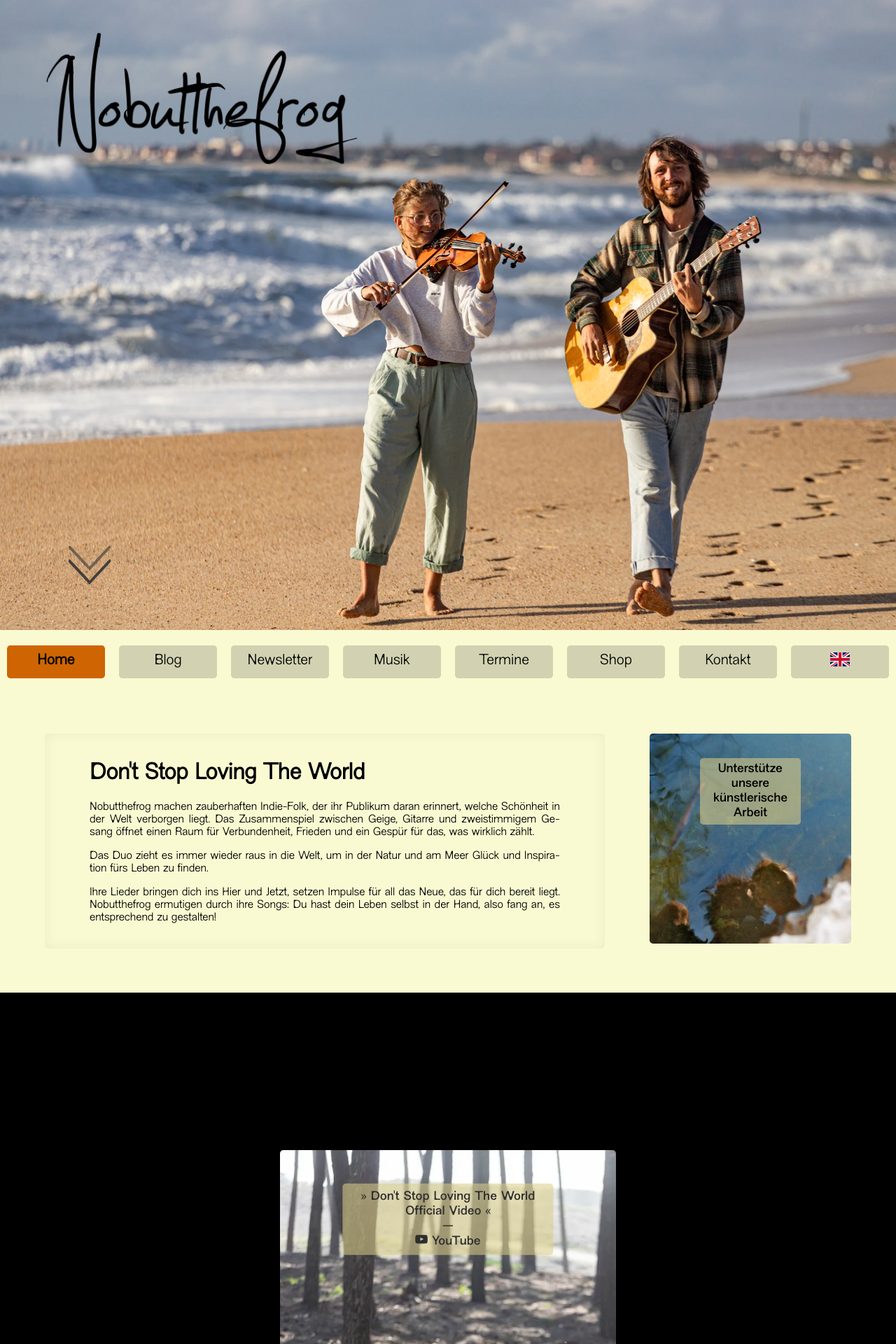
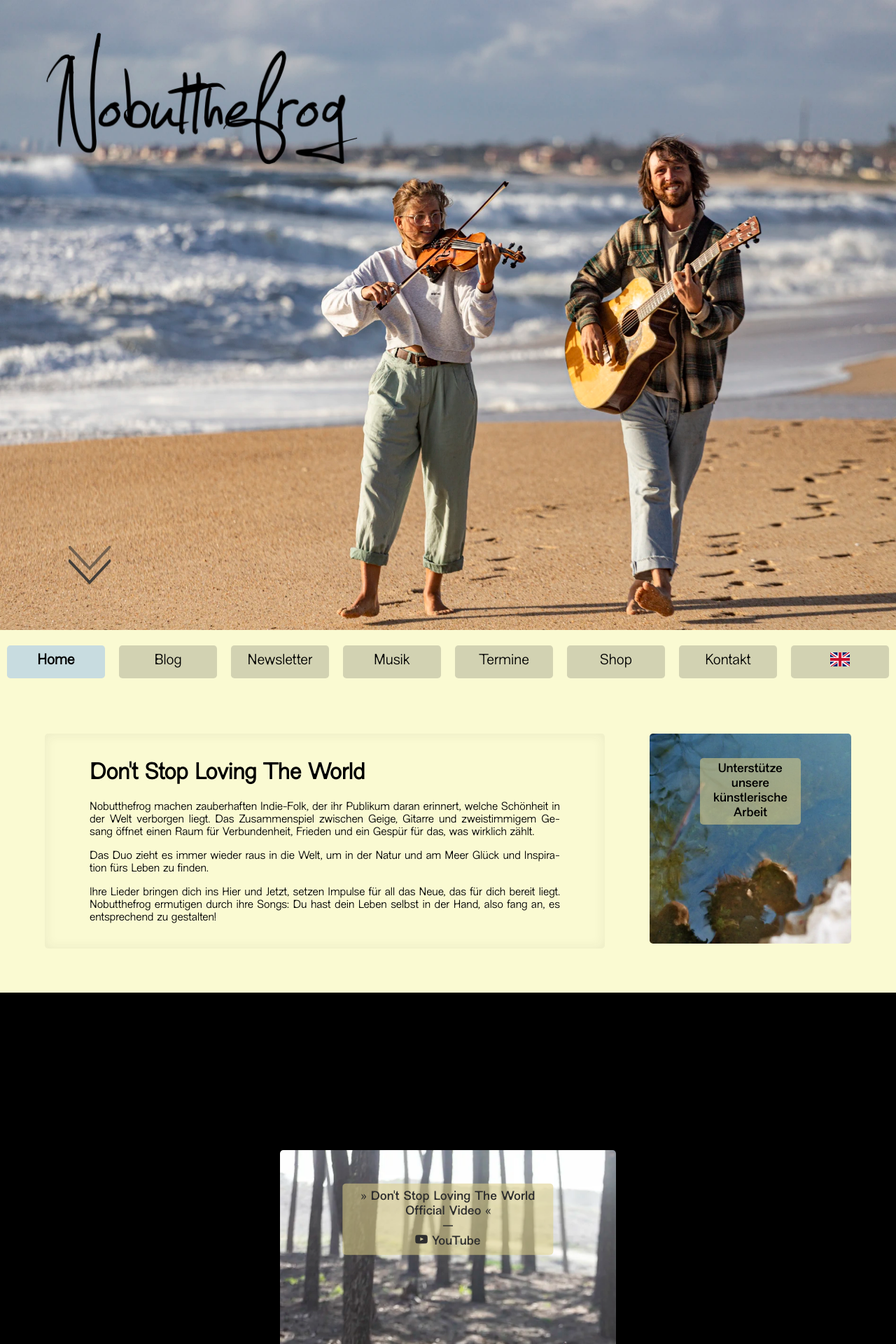
Before and after one commit to chrisongthb/nobutthefrog-com, a Jekyll site: the page built from source/index.md, in a window 1280 px wide. Shown: the top 1920 px of the page at 70% size. Built offline with Jekyll 4.4.1, drawn with Linux system fonts in a browser that asks for light colours.

Commit message:
switch to light blue

```diff
--- a/source/assets/style/main.css
+++ b/source/assets/style/main.css
@@ -124,7 +124,7 @@ body {
 }
 
 .topnav a.active {
-  background-color: #ce6502;
+  background-color: #c8dce0;
   font-weight: bold;
 }
 
```
